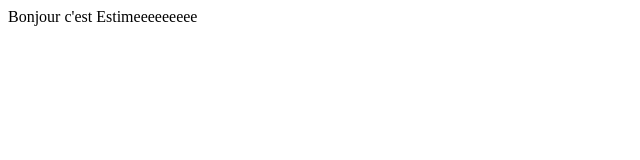
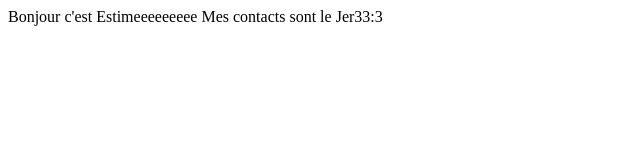
Before and after one commit to Zita01-tech/Portfolio, a plain HTML site: page index.html in a window 1280 px wide. Shown: the whole page, without its empty margins (0-640 px from the left). Drawn offline with Linux system fonts and the light colour scheme.

Commit message:
Ajout de contacts

```diff
--- a/index.html
+++ b/index.html
@@ -7,5 +7,7 @@
 </head>
 <body>
     Bonjour c'est Estimeeeeeeeee
+
+    Mes contacts sont  le Jer33:3
 </body>
 </html>
```
